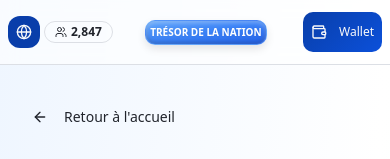
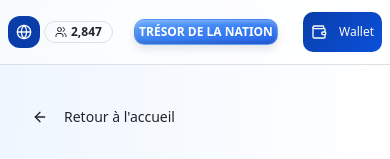
Before and after one commit to MelricdeLyon/united-humanity-dao, a React (Vite) app: page /ohs in a window 390 px wide. Shown: the top 159 px of the page. Built offline with nearby package versions, Linux system fonts and the light colour scheme.

Commit message:
Fix responsive button display

```diff
--- a/src/components/Header.tsx
+++ b/src/components/Header.tsx
@@ -30,8 +30,9 @@ const Header = () => {
           <button
             onClick={() => navigate('/tresor-nation')}
             className="px-1 sm:px-2 md:px-4 lg:px-6 xl:px-8 py-1 sm:py-1.5 md:py-2 lg:py-3 rounded-md sm:rounded-lg md:rounded-xl lg:rounded-2xl bg-gradient-to-br from-blue-400 via-blue-500 to-blue-600 shadow-[inset_0_2px_4px_rgba(255,255,255,0.3),inset_0_-2px_4px_rgba(0,0,0,0.2),0_4px_8px_rgba(0,0,0,0.1)] border border-blue-300/30 hover:shadow-[inset_0_2px_4px_rgba(255,255,255,0.4),inset_0_-2px_4px_rgba(0,0,0,0.3),0_6px_12px_rgba(0,0,0,0.15)] transition-all duration-200 cursor-pointer max-w-full"
+            style={{ minWidth: 'fit-content' }}
           >
-            <h2 className="text-[10px] sm:text-xs md:text-sm lg:text-lg xl:text-xl font-bold text-white drop-shadow-sm">
+            <h2 className="text-xs sm:text-sm md:text-base lg:text-lg xl:text-xl font-bold text-white drop-shadow-sm whitespace-nowrap">
               TRÉSOR DE LA NATION
             </h2>
           </button>
```
